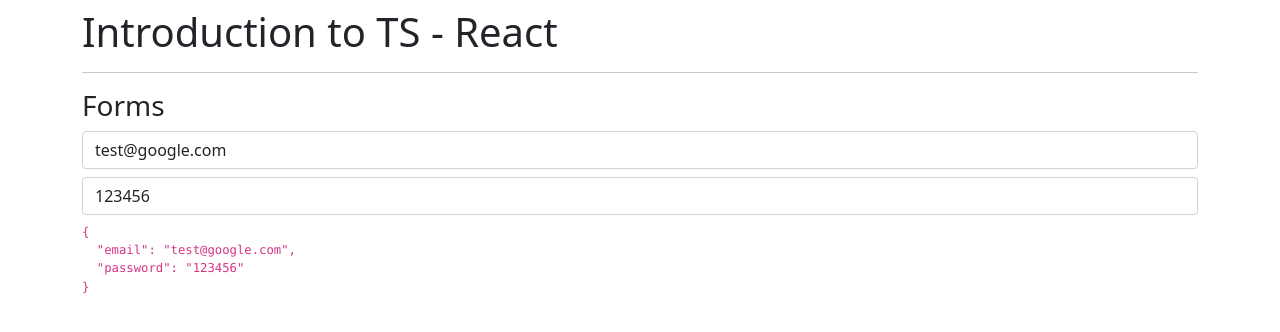
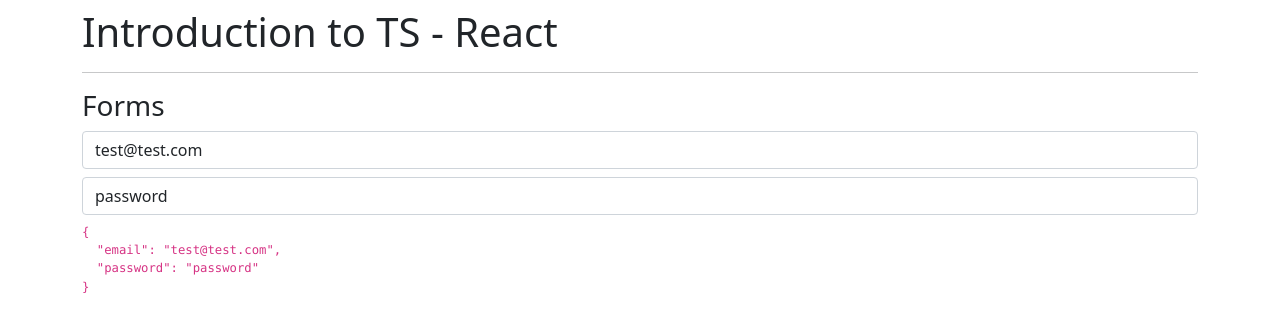
Before and after one commit to prodriguezr/ReactTS-BasicApp, a React (Create React App) app: page / in a window 1280 px wide. Shown: the top 332 px of the page. Built offline with nearby package versions, Linux system fonts and the light colour scheme.

Commit message:
App finished

```diff
--- a/src/components/Forms.tsx
+++ b/src/components/Forms.tsx
@@ -1,17 +1,10 @@
-import { useState } from 'react';
+import { useForm } from '../hooks/useForm';
 
 export const Forms = () => {
-    const [form, setForm] = useState({
-        email: 'test@google.com',
-        password: '123456',
+    const { form, email, password, onChange } = useForm({
+        email: 'test@test.com',
+        password: 'password'
     });
-
-    const onChange = (value: string, field: string) => {
-        setForm({
-            ...form,
-            [field]: value,
-        });
-    }
 
     return (
         <>
@@ -20,14 +13,14 @@ export const Forms = () => {
                 type="text"
                 className="form-control"
                 placeholder="Email"
-                value={ form.email }
+                value={ email }
                 onChange={ ({ target }) => onChange(target.value, 'email') }
                 />
             <input
                 type="text"
                 className="form-control mt-2 mb-2"
                 placeholder="Password"
-                value={ form.password }
+                value={ password }
                 onChange={ ({ target }) => onChange(target.value, 'password') }
             />
 
--- /dev/null
+++ b/src/hooks/useForm.tsx
@@ -0,0 +1,18 @@
+import { useState } from 'react';
+
+export const useForm = <T extends Object>( form: T) => {
+    const [state, setState] = useState(form);
+
+    const onChange = (value: string, field: keyof T) => {
+        setState({
+            ...state,
+            [field]: value,
+        });
+    }
+
+    return {
+        ...state,
+        form: state,
+        onChange
+    }
+}
```
